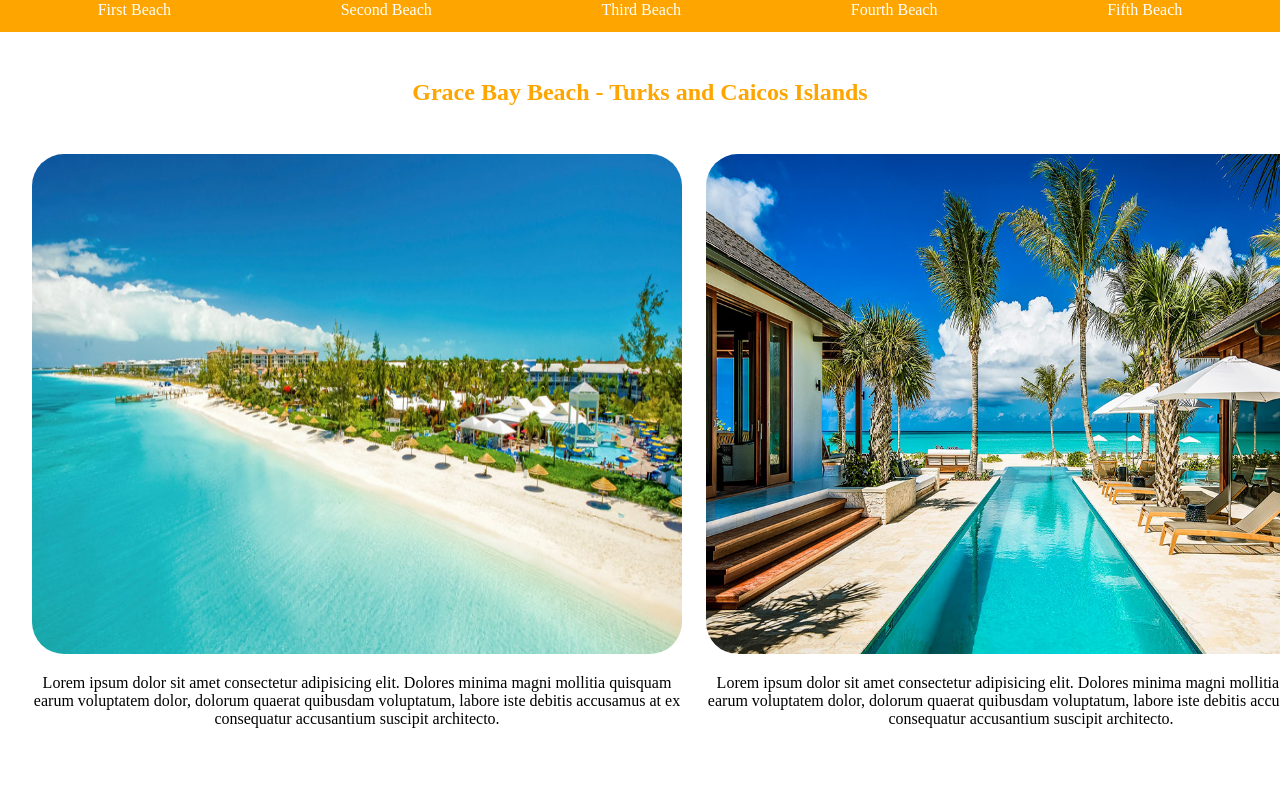
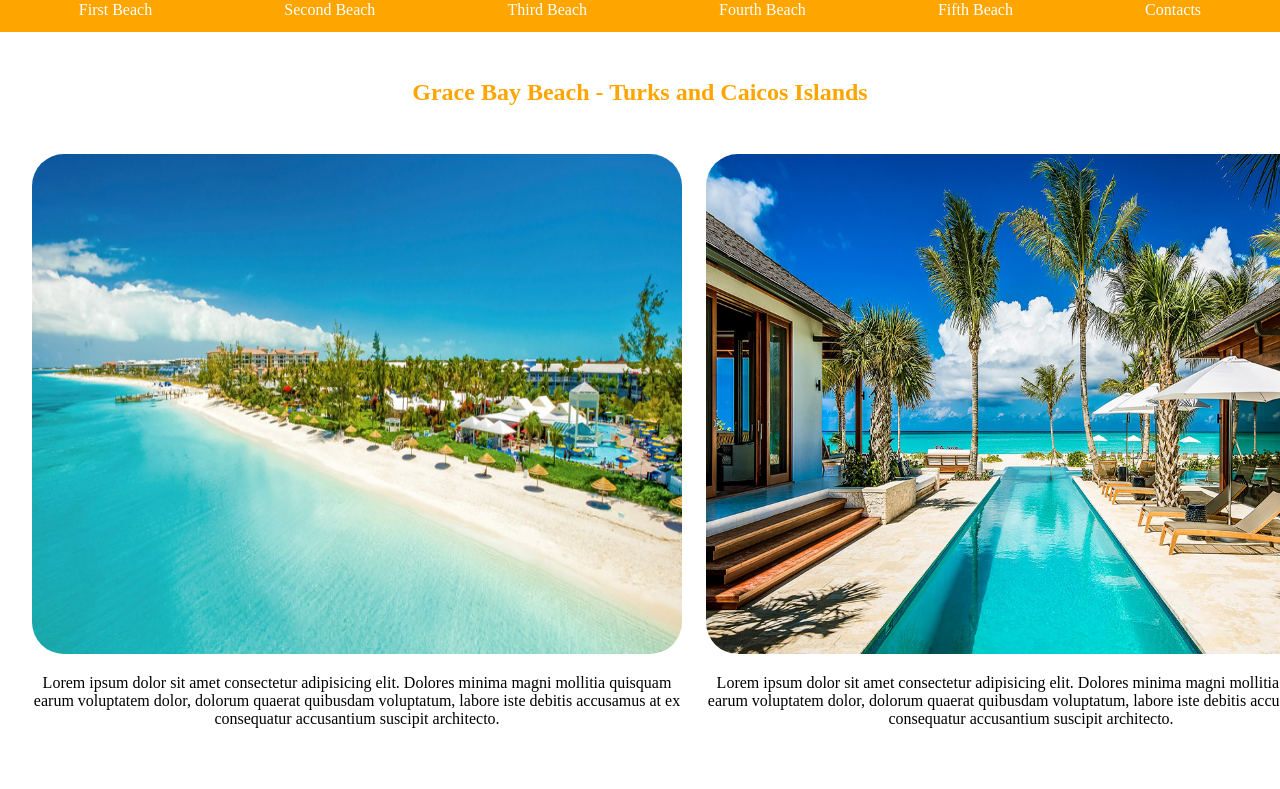
Before and after one commit to Caiobakerolov/beautiful_beach, a plain HTML site: page index.html in a window 1280 px wide. Shown: the part 65-854 px from the top of the page. Drawn offline with Linux system fonts and the light colour scheme; a web font is replaced by a local one.

Commit message:
adding contact navigation

```diff
--- a/css/main.css
+++ b/css/main.css
@@ -86,6 +86,7 @@ section #containers-beach p {
   padding: var(--medium-measure);
   color: var(--primary-color);
   width: 100%;
+  padding-top: 6rem;
 }
 
 section .container {
--- a/index.html
+++ b/index.html
@@ -30,6 +30,9 @@
           </li>
           <li>
             <a href="#sancho">Fifth Beach</a>
+          </li>
+          <li>
+            <a href="#contact">Contacts</a>
           </li>
         </ul>
       </div>
```
